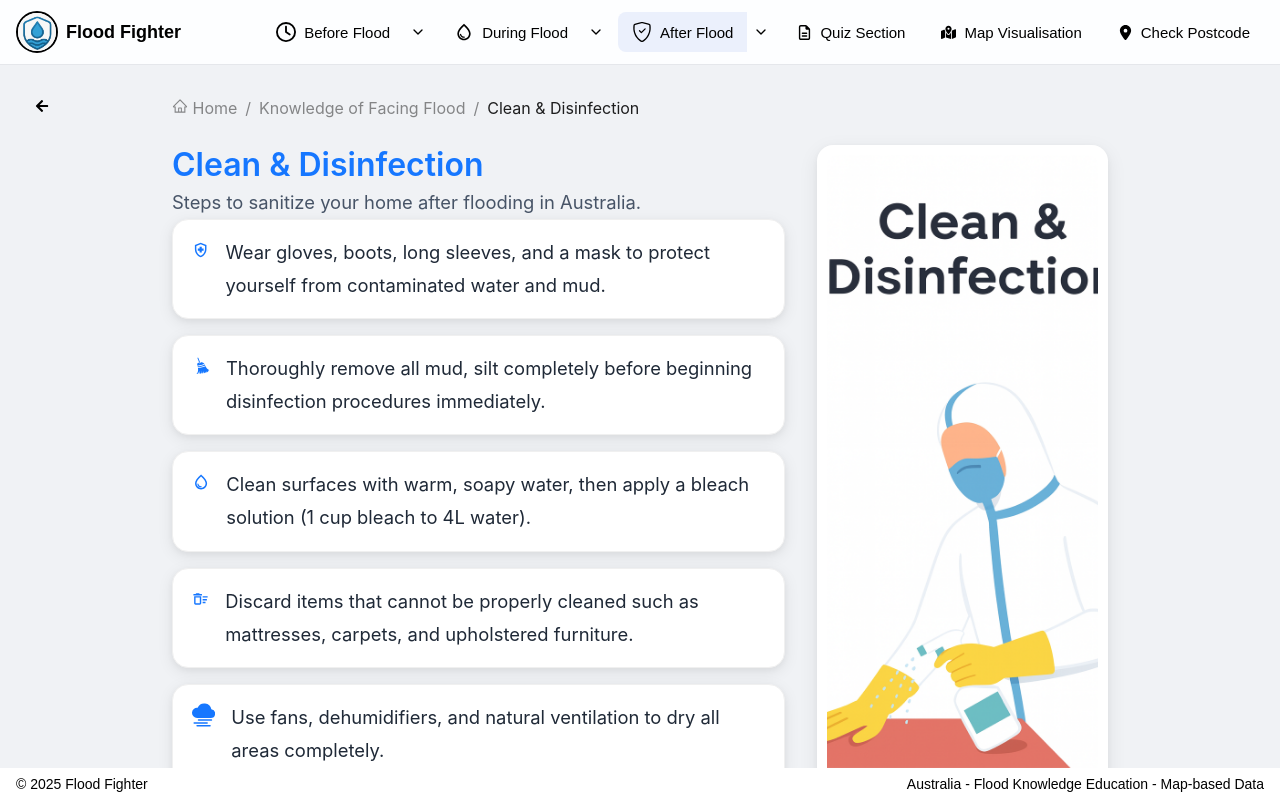
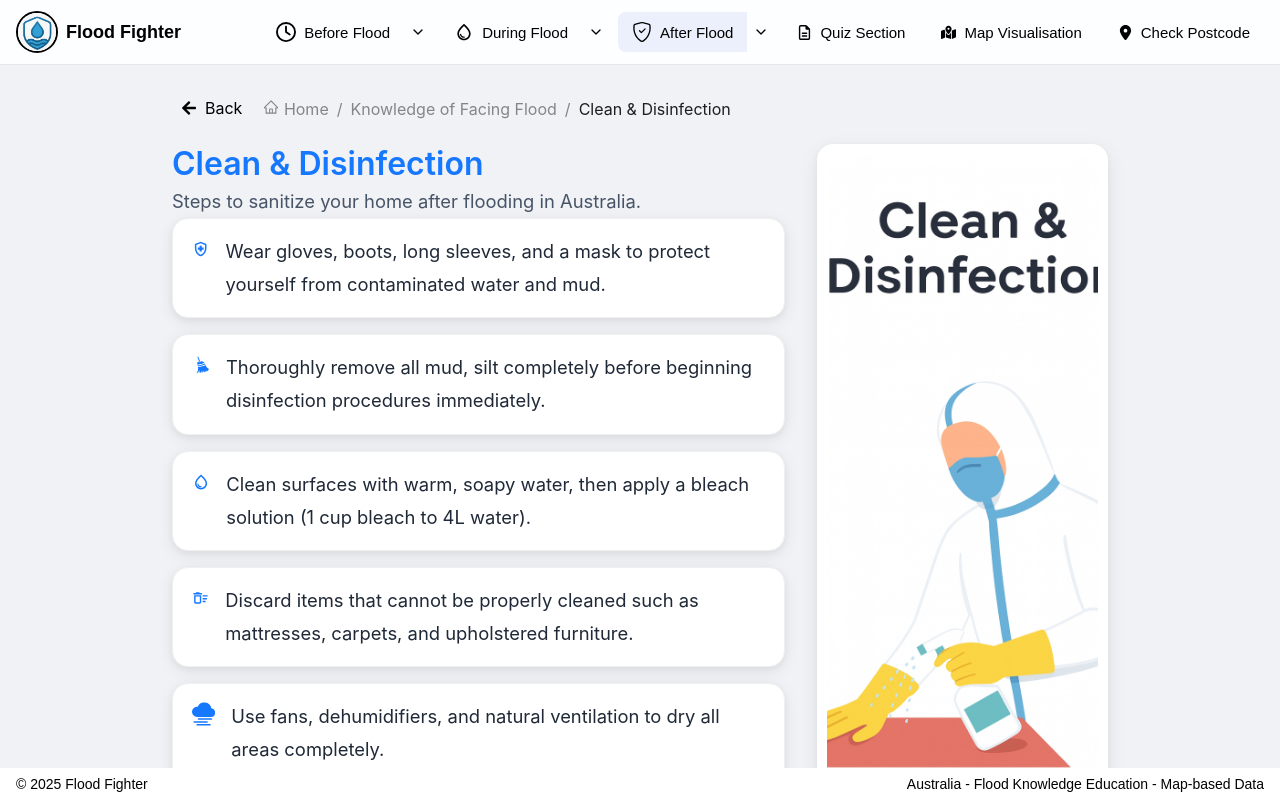
Before and after one commit to Airius2001/floodfighter, a Next.js app: page /after/clean-disinfection in a window 1280 px wide. Shown: the top 798 px of the page. Built offline with nearby package versions, Linux system fonts and the light colour scheme.

Commit message:
Change navigation and back style

```diff
--- a/app/after/clean-disinfection/page.tsx
+++ b/app/after/clean-disinfection/page.tsx
@@ -67,47 +67,45 @@ export default function CleanDisinfection() {
         padding: "32px 16px",
       }}
     >
-      {/* Back button */}
+      <Row justify="center">
+        <Col xs={24} lg={20} xl={18}>
+          {/* ── Navigation (Back + Breadcrumb) ── */}
+          <div
+            style={{
+              display: "flex",
+              alignItems: "center",
+              gap: 12,
+              marginBottom: 24,
+            }}
+          >
             <Button
               type="text"
               icon={<FaArrowLeft />}
               onClick={handleBack}
               style={{
-          position: "absolute",
-          top: 90,
-          left: 26,
-          color: "#000000",
-          zIndex: 10,
+                color: "#000",
+                padding: "0 8px",
+                fontSize: 16,
+                height: "auto",
+                lineHeight: "1.4",
+                display: "flex",
+                alignItems: "center",
               }}
-        aria-label="Go back"
-      />
+            >
+              Back
+            </Button>
 
-      <Row justify="center">
-        <Col xs={24} lg={20} xl={18}>
-          {/* ===== Breadcrumb Navigation ===== */}
+            <div style={{ position: "relative", top: "1px" }}>
               <Breadcrumb
                 items={[
-              {
-                href: "/",
-                title: (
-                  <>
-                    <AiOutlineHome /> Home
-                  </>
-                ),
-              },
-              {
-                href: "/knowledge",
-                title: "Knowledge of Facing Flood",
-              },
-              {
-                title: "Clean & Disinfection",
-              },
+                  { href: "/", title: (<><AiOutlineHome /> Home</>) },
+                  { href: "/knowledge", title: "Knowledge of Facing Flood" },
+                  { title: "Clean & Disinfection" },
                 ]}
-            style={{
-              marginBottom: 24,
-              fontSize: "1rem",
-            }}
+                style={{ margin: 0, fontSize: "1rem", lineHeight: "1.4" }}
               />
+            </div>
+          </div>
 
           {/* ===== Layout: left cards + right image ===== */}
           <Row gutter={[32, 32]} align="top">
```
Also changed, not shown: app/after/safety-check/page.tsx (+34 -35 lines). Lines whose indentation alone changed are shown as unchanged.
